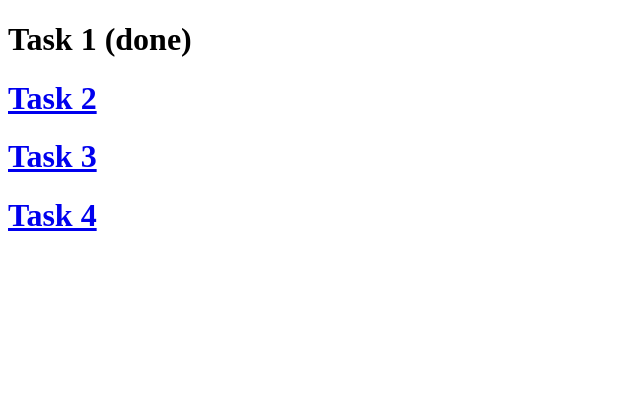
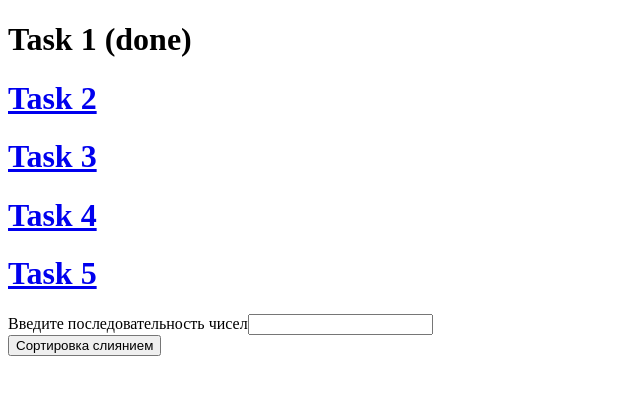
Before and after one commit to rpolevach/algos, a React (Create React App) app: page /task5 in a window 1280 px wide. Shown: the top 394 px of the page, without its empty margins (0-640 px from the left). Built offline with nearby package versions, Linux system fonts and the light colour scheme.

Commit message:
task5 done

```diff
--- a/src/Menu/Menu.jsx
+++ b/src/Menu/Menu.jsx
@@ -15,6 +15,9 @@ class Menu extends Component {
         <Link to="/task4">
           <h1>Task 4</h1>
         </Link>
+        <Link to="/task5">
+          <h1>Task 5</h1>
+        </Link>
       </div>
     );
   }
--- /dev/null
+++ b/src/Task5/Task5.jsx
@@ -0,0 +1,51 @@
+import React, { Component } from "react";
+
+import { extractArray } from "../Task3/logic/extractArray";
+import { mergeSort } from "./logic/mergeSort";
+
+class Task5 extends Component {
+  state = {
+    text: "",
+    array: "",
+    mergeArray: []
+  };
+
+  onChange = e => {
+    this.setState({
+      text: e.target.value,
+      array: extractArray(this.state.text)
+    });
+  };
+
+  onMergeSort = () => {
+    this.setState({
+      mergeArray: mergeSort(this.state.array)
+    });
+  };
+
+  render() {
+    const answer = this.state.mergeArray.length != 0 && (
+      <div>
+        <span>Отсортированный массив по принципу простого слияния:</span>
+        {this.state.mergeArray.map((value, index) => (
+          <span key={index}>{value} </span>
+        ))}
+      </div>
+    );
+
+    return (
+      <div>
+        <div>
+          <span>Введите последовательность чисел</span>
+          <input onChange={this.onChange} />
+        </div>
+        <div>
+          <button onClick={this.onMergeSort}>Сортировка слиянием</button>
+        </div>
+        {answer}
+      </div>
+    );
+  }
+}
+
+export default Task5;
--- /dev/null
+++ b/src/Task5/logic/mergeSort.js
@@ -0,0 +1,31 @@
+import { makeNumberArray } from "../../Task3/logic/extractArray";
+
+export const mergeSort = array => {
+  let numbers = makeNumberArray(array);
+
+  if (numbers.length <= 1) return numbers;
+
+  const middle = Math.floor(numbers.length / 2);
+  const left = numbers.slice(0, middle);
+  const right = numbers.slice(middle);
+
+  return merge(mergeSort(left), mergeSort(right));
+};
+
+const merge = (left, right) => {
+  let result = [];
+  let indexLeft = 0;
+  let indexRight = 0;
+
+  while (indexLeft < left.length && indexRight < right.length) {
+    if (left[indexLeft] < right[indexRight]) {
+      result.push(left[indexLeft]);
+      indexLeft++;
+    } else {
+      result.push(right[indexRight]);
+      indexRight++;
+    }
+  }
+
+  return result.concat(left.slice(indexLeft)).concat(right.slice(indexRight));
+};
--- a/src/index.js
+++ b/src/index.js
@@ -7,6 +7,7 @@ import Greetings from "./Greetings/Greetings";
 import Task2 from "./Task2/Task2";
 import Task3 from "./Task3/Task3";
 import Task4 from "./Task4/Task4";
+import Task5 from "./Task5/Task5";
 
 ReactDOM.render(
   <Router>
@@ -15,6 +16,7 @@ ReactDOM.render(
     <Route path="/task2" component={Task2} />
     <Route path="/task3" component={Task3} />
     <Route path="/task4" component={Task4} />
+    <Route path="/task5" component={Task5} />
   </Router>,
   document.getElementById("root")
 );
```
